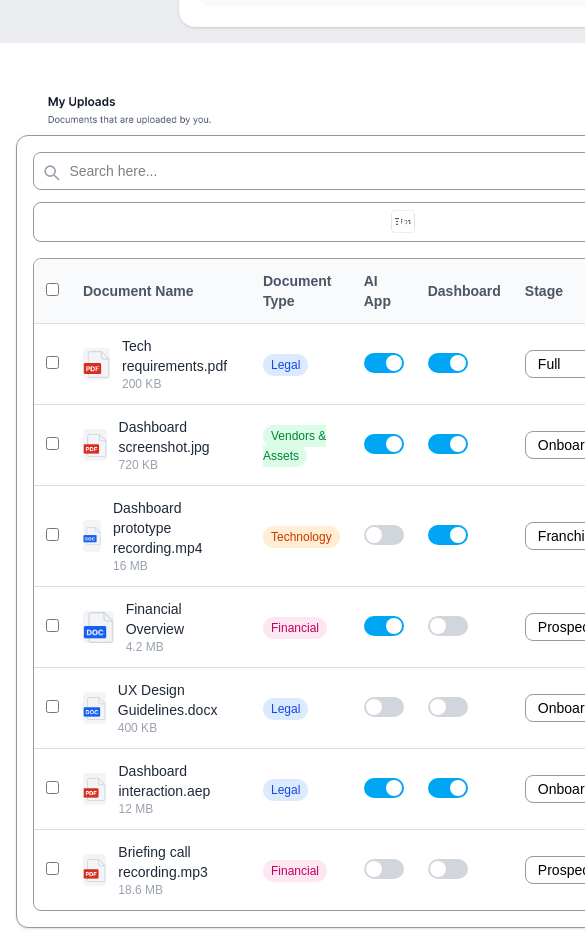
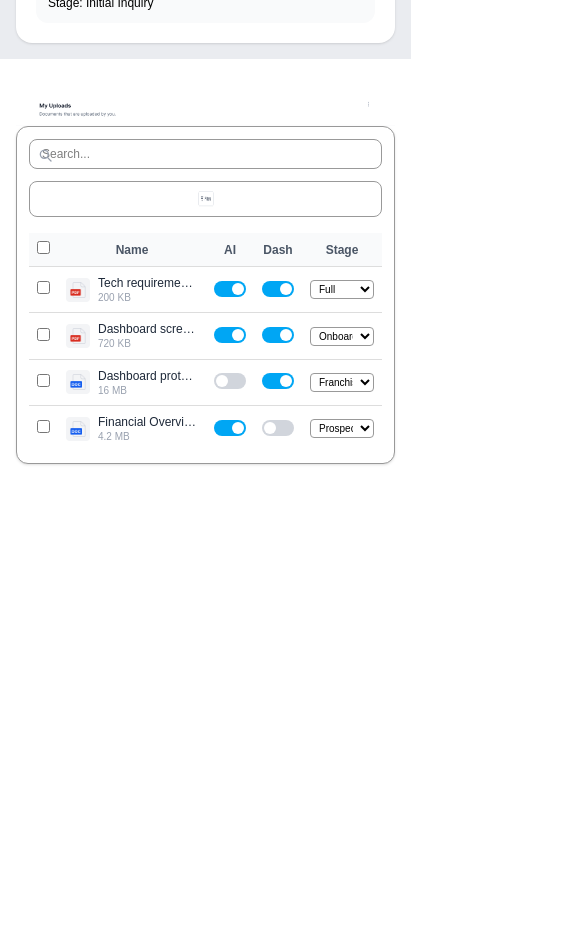
Before and after one commit to PranaySAG/weframetech-next, a Next.js app: page / in a window 390 px wide. Shown: the part 1560-2504 px from the top of the page, 585 px wide, since content can reach past the window. After the commit the page ends 2040 px from the top, so only its background shows below. Built offline with nearby package versions, Linux system fonts and the light colour scheme.

Commit message:
added responsiveness to table

```diff
--- a/app/component/DocumentTable.tsx
+++ b/app/component/DocumentTable.tsx
@@ -1,4 +1,3 @@
-// components/DocumentTable.tsx
 "use client";
 
 import { useState } from "react";
@@ -25,9 +24,6 @@ const initialDocuments: DocumentItem[] = [
   { id: 2, name: "Dashboard screenshot.jpg", size: "720 KB", type: "PDF", category: "Vendors & Assets", aiApp: true, dashboard: true, stage: "Onboarding" },
   { id: 3, name: "Dashboard prototype recording.mp4", size: "16 MB", type: "DOC", category: "Technology", aiApp: false, dashboard: true, stage: "Franchisee" },
   { id: 4, name: "Financial Overview", size: "4.2 MB", type: "DOC", category: "Financial", aiApp: true, dashboard: false, stage: "Prospect" },
-  { id: 5, name: "UX Design Guidelines.docx", size: "400 KB", type: "DOC", category: "Legal", aiApp: false, dashboard: false, stage: "Onboarding" },
-  { id: 6, name: "Dashboard interaction.aep", size: "12 MB", type: "PDF", category: "Legal", aiApp: true, dashboard: true, stage: "Onboarding" },
-  { id: 7, name: "Briefing call recording.mp3", size: "18.6 MB", type: "PDF", category: "Financial", aiApp: false, dashboard: false, stage: "Prospect" },
 ];
 
 export default function DocumentTable() {
@@ -64,79 +60,85 @@ export default function DocumentTable() {
   };
 
   return (
-    <div className="p-4 sm:p-6 bg-white rounded-xl shadow-sm w-full border border-[#999999] overflow-hidden">
-      {/* Top Bar */}
+    <div className="p-3 sm:p-6 bg-white rounded-xl shadow-sm w-full border border-[#999999]">
       <div className="flex flex-col sm:flex-row items-stretch sm:items-center gap-3 justify-between mb-4">
         <div className="relative w-full sm:w-[320px]">
           <input
             type="text"
-            placeholder="     Search here..."
-            className="w-full py-2 px-4 rounded-lg border border-[#999999] text-sm focus:outline-none focus:ring-2 focus:ring-sky-400"
+            placeholder="Search..."
+            className="w-full py-1.5 sm:py-2 px-3 sm:px-4 rounded-lg border border-[#999999] text-xs sm:text-sm focus:outline-none focus:ring-2 focus:ring-sky-400"
           />
-          <svg className="absolute left-2 top-2.5 w-5 h-5 text-gray-400" viewBox="0 0 24 24" fill="none" stroke="currentColor">
+          <svg className="absolute left-2 top-2 w-4 h-4 sm:w-5 sm:h-5 text-gray-400" viewBox="0 0 24 24" fill="none" stroke="currentColor">
             <path strokeWidth="2" strokeLinecap="round" strokeLinejoin="round" d="M21 21l-4.35-4.35" />
             <circle cx="11" cy="11" r="6" strokeWidth="2" strokeLinecap="round" strokeLinejoin="round" />
           </svg>
         </div>
-        <button className="flex items-center justify-center sm:justify-start gap-2 border border-[#999999] rounded-lg px-3 py-2 text-sm h-[40px] hover:bg-gray-50">
-          <Image src={img4} className="h-[24px] w-[24px]" alt="Filter" />
+        <button className="flex items-center justify-center sm:justify-start gap-2 border border-[#999999] rounded-lg px-2 sm:px-3 py-1.5 sm:py-2 text-xs sm:text-sm h-[36px] sm:h-[40px] hover:bg-gray-50">
+          <Image src={img4} className="h-4 w-4 sm:h-6 sm:w-6" alt="Filter" />
           <span className="hidden sm:inline">Filter</span>
         </button>
       </div>
 
-      {/* Responsive Table */}
-      <div className="overflow-x-auto rounded-lg border border-[#999999]">
-        <table className="min-w-[700px] w-full border-collapse text-sm">
+      <div className="overflow-x-auto">
+        <table className="w-full border-collapse text-xs sm:text-sm">
           <thead>
-            <tr className="bg-gray-50 text-left text-gray-600 text-sm">
-              <th className="p-3 w-12"><input type="checkbox" checked={selectedAll} onChange={toggleSelectAll} /></th>
-              <th className="p-3">Document Name</th>
-              <th className="p-3">Document Type</th>
-              <th className="p-3">AI App</th>
-              <th className="p-3">Dashboard</th>
-              <th className="p-3">Stage</th>
-              <th className="p-3 text-right">Actions</th>
+            <tr className="bg-gray-50 text-gray-600">
+              <th className="p-2 sm:p-3 w-8 sm:w-12">
+                <input type="checkbox" checked={selectedAll} onChange={toggleSelectAll} />
+              </th>
+              <th className="p-2 sm:p-3">Name</th>
+              <th className="p-2 sm:p-3 hidden sm:table-cell">Type</th>
+              <th className="p-2 sm:p-3">AI</th>
+              <th className="p-2 sm:p-3">Dash</th>
+              <th className="p-2 sm:p-3">Stage</th>
+              <th className="p-2 sm:p-3 text-right hidden sm:table-cell">Actions</th>
             </tr>
           </thead>
           <tbody>
             {documents.map(doc => (
               <tr key={doc.id} className="border-t border-[#ddd] hover:bg-gray-50">
-                <td className="p-3"><input type="checkbox" checked={selectedIds.includes(doc.id)} onChange={() => toggleSelect(doc.id)} /></td>
+                <td className="p-2 sm:p-3">
+                  <input type="checkbox" checked={selectedIds.includes(doc.id)} onChange={() => toggleSelect(doc.id)} />
+                </td>
 
-                <td className="p-3 flex items-center gap-3 min-w-[180px]">
-                  <div className="w-8 h-8 flex items-center justify-center rounded bg-gray-100">
-                    {doc.type == "PDF" ? <Image src={PDf} alt="pdf" /> : <Image src={DOC} alt="doc" />}
+                <td className="p-2 sm:p-3 flex items-center gap-2 sm:gap-3 min-w-[120px]">
+                  <div className="w-6 h-6 sm:w-8 sm:h-8 flex items-center justify-center rounded bg-gray-100">
+                    {doc.type == "PDF" ? <Image src={PDf} alt="pdf" className="w-4 sm:w-6" /> : <Image src={DOC} alt="doc" className="w-4 sm:w-6" />}
                   </div>
                   <div>
-                    <div className="text-gray-800 text-sm font-medium">{doc.name}</div>
-                    <div className="text-xs text-gray-400">{doc.size}</div>
+                    <div className="text-gray-800 font-medium truncate max-w-[100px] sm:max-w-[160px]">{doc.name}</div>
+                    <div className="text-[10px] sm:text-xs text-gray-400">{doc.size}</div>
                   </div>
                 </td>
 
-                <td className="p-3">
-                  <span className={`px-2 py-1 rounded-full text-xs ${categoryClass(doc.category)}`}>{doc.category}</span>
+                <td className="p-2 sm:p-3 hidden sm:table-cell">
+                  <span className={`px-2 py-0.5 rounded-full text-[10px] sm:text-xs ${categoryClass(doc.category)}`}>{doc.category}</span>
                 </td>
 
-                <td className="p-3">
+                <td className="p-2 sm:p-3">
                   <button
                     onClick={() => toggleSwitch(doc.id, "aiApp")}
-                    className={`w-10 h-5 rounded-full p-0.5 ${doc.aiApp ? "bg-sky-500" : "bg-gray-300"} transition`}
+                    className={`w-8 sm:w-10 h-4 sm:h-5 rounded-full p-0.5 ${doc.aiApp ? "bg-sky-500" : "bg-gray-300"} transition`}
                   >
-                    <span className={`block w-4 h-4 bg-white rounded-full transform transition ${doc.aiApp ? "translate-x-5" : "translate-x-0"}`} />
+                    <span className={`block w-3 sm:w-4 h-3 sm:h-4 bg-white rounded-full transform transition ${doc.aiApp ? "translate-x-4 sm:translate-x-5" : "translate-x-0"}`} />
                   </button>
                 </td>
 
-                <td className="p-3">
+                <td className="p-2 sm:p-3">
                   <button
                     onClick={() => toggleSwitch(doc.id, "dashboard")}
-                    className={`w-10 h-5 rounded-full p-0.5 ${doc.dashboard ? "bg-sky-500" : "bg-gray-300"} transition`}
+                    className={`w-8 sm:w-10 h-4 sm:h-5 rounded-full p-0.5 ${doc.dashboard ? "bg-sky-500" : "bg-gray-300"} transition`}
                   >
-                    <span className={`block w-4 h-4 bg-white rounded-full transform transition ${doc.dashboard ? "translate-x-5" : "translate-x-0"}`} />
+                    <span className={`block w-3 sm:w-4 h-3 sm:h-4 bg-white rounded-full transform transition ${doc.dashboard ? "translate-x-4 sm:translate-x-5" : "translate-x-0"}`} />
                   </button>
                 </td>
 
-                <td className="p-3 min-w-[140px]">
-                  <select value={doc.stage} onChange={(e) => updateStage(doc.id, e.target.value as Stage)} className="border border-[#999999] rounded-lg px-2 py-1 text-sm w-full">
+                <td className="p-2 sm:p-3 min-w-[80px] sm:min-w-[140px]">
+                  <select
+                    value={doc.stage}
+                    onChange={(e) => updateStage(doc.id, e.target.value as Stage)}
+                    className="border border-[#999999] rounded px-1 sm:px-2 py-0.5 sm:py-1 text-[10px] sm:text-sm w-full"
+                  >
                     <option value="Full">Full</option>
                     <option value="Onboarding">Onboarding</option>
                     <option value="Franchisee">Franchisee</option>
@@ -144,10 +146,10 @@ export default function DocumentTable() {
                   </select>
                 </td>
 
-                <td className="p-3 text-right min-w-[120px]">
-                  <div className="flex justify-end gap-3">
-                    <button onClick={() => handleDelete(doc.id)} className="text-red-500 hover:underline text-sm">Delete</button>
-                    <button className="text-sky-600 hover:underline text-sm">Edit</button>
+                <td className="p-2 sm:p-3 text-right hidden sm:table-cell">
+                  <div className="flex justify-end gap-2 sm:gap-3">
+                    <button onClick={() => handleDelete(doc.id)} className="text-red-500 hover:underline text-xs sm:text-sm">Delete</button>
+                    <button className="text-sky-600 hover:underline text-xs sm:text-sm">Edit</button>
                   </div>
                 </td>
               </tr>
```
